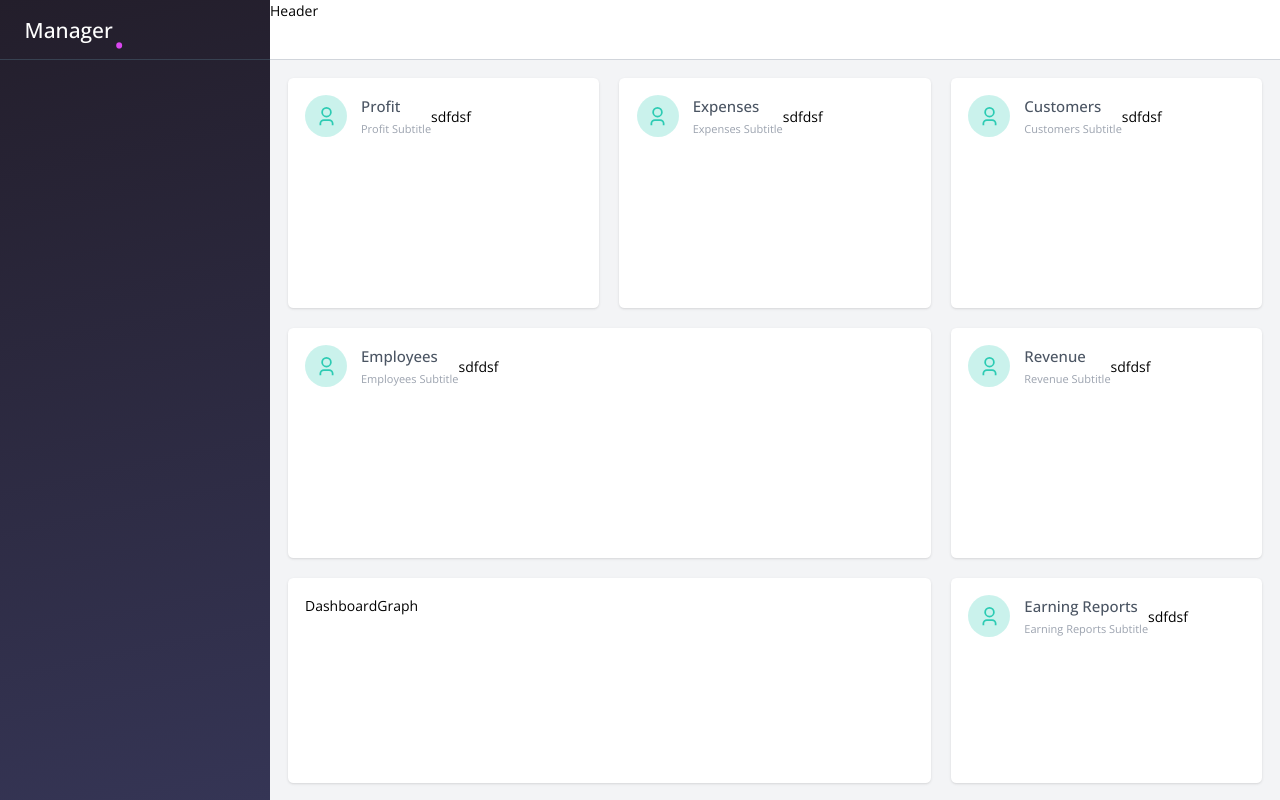
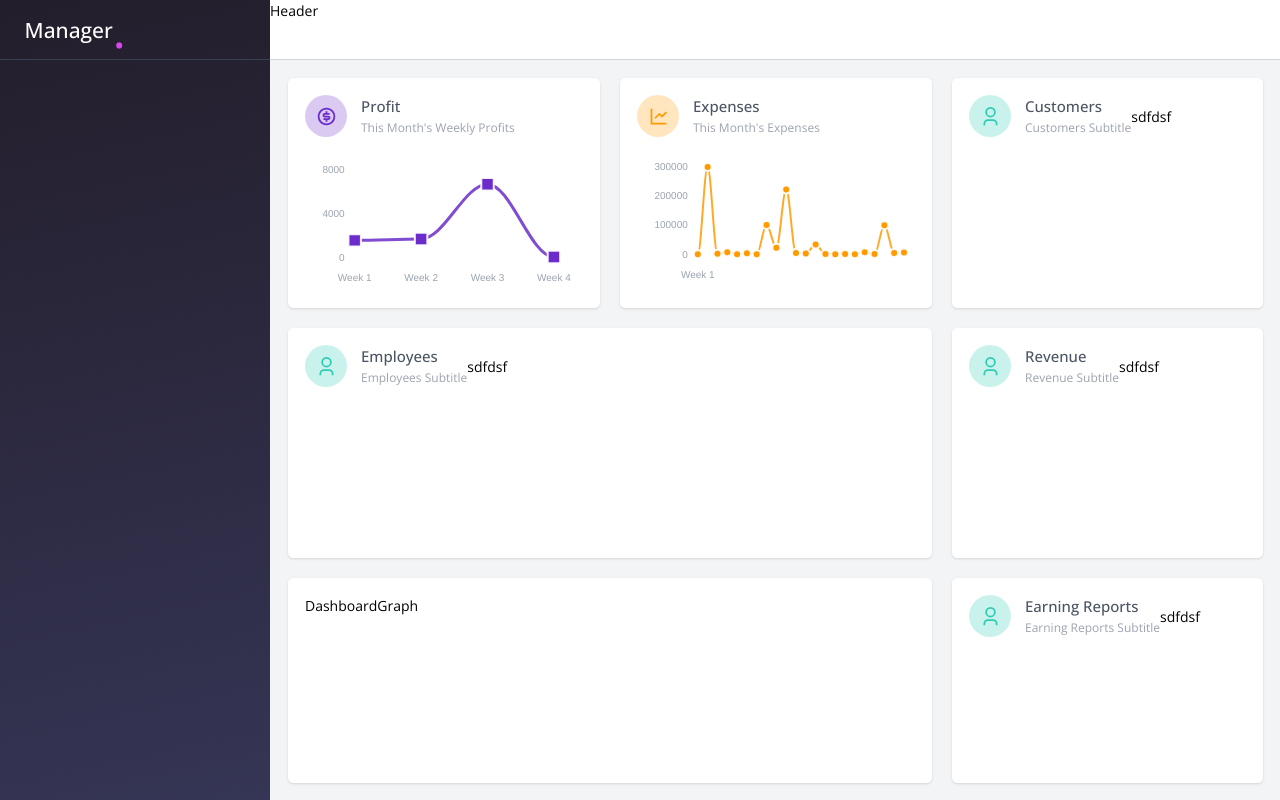
Before and after one commit to andreydolyaa/react-typescript-tailwindcss, a React (Vite) app in the folder ui/: page /dashboard in a window 1280 px wide. Built offline with nearby package versions, Linux system fonts and the light colour scheme; no server answers.

Commit message:
ui add charts to dashboard

```diff
--- a/ui/package.json
+++ b/ui/package.json
@@ -11,8 +11,10 @@
   },
   "dependencies": {
     "@reduxjs/toolkit": "^2.0.1",
+    "apexcharts": "^3.45.0",
     "axios": "^1.6.2",
     "react": "^18.2.0",
+    "react-apexcharts": "^1.4.1",
     "react-dom": "^18.2.0",
     "react-icons": "^4.12.0",
     "react-redux": "^9.0.2",
--- a/ui/src/components/Badge.tsx
+++ b/ui/src/components/Badge.tsx
@@ -22,7 +22,7 @@ const Badge: React.FC<BadgeProps> = ({ title, subtitle, color, iconComponent })
       )}
       <div className="ml-4 flex flex-col justify-between">
         <p className="text-[15px] text-gray-600 font-medium">{title}</p>
-        <p className="text-[11px] text-gray-400">{subtitle}</p>
+        <p className="text-[12px] text-gray-400">{subtitle}</p>
       </div>
     </div>
   );
--- a/ui/src/components/DashboardCards/ExpensesCard.tsx
+++ b/ui/src/components/DashboardCards/ExpensesCard.tsx
@@ -1,18 +1,45 @@
-import { RiUser3Line as User } from "react-icons/ri";
+import ReactApexChart from "react-apexcharts";
+import { RiLineChartLine as Line } from "react-icons/ri";
 import DashboardCard from "./DashboardCard";
 import Badge from "../Badge";
+import { useChartOptions } from "../../hooks/useChartOptions";
+import { useState } from "react";
 
 const ExpensesCard = () => {
+  // TODO: change this data
+
+  const [chartSeries, setChartSeries] = useState([
+    {
+      name: "This Month",
+      data: [
+        77, 300000, 1677, 6700, 12, 3333, 12, 100313, 22341, 222222, 4444, 2312, 33224,
+        442, 1, 323, 33, 6666, 342, 100000, 4324, 5523,
+      ],
+    },
+  ]);
+  const chartOptions = useChartOptions({
+    type: "line",
+    labels: ["Week 1", "Week 2", "Week 3", "Week 4"],
+    lineColors: ["#FF9B00"],
+    lineWidth: 2,
+    pointsWidth: 4,
+    curve: "smooth",
+    pointShape: "circle",
+    xaxisShowLabels: true,
+    yaxisShowLabels: true,
+  });
   return (
     <DashboardCard gridPosition={"2"}>
-      <div className="flex items-center">
+      <div className="h-full flex flex-col ">
         <Badge
           title="Expenses"
-          subtitle="Expenses Subtitle"
-          iconComponent={User}
-          color="#2CCBB3"
+          subtitle="This Month's Expenses"
+          iconComponent={Line}
+          color="#FF9B00"
         />
-        <h1>sdfdsf</h1>
+        <div className="">
+          <ReactApexChart options={chartOptions} series={chartSeries} height={"100%"} />
+        </div>
       </div>
     </DashboardCard>
   );
--- a/ui/src/components/DashboardCards/ProfitCard.tsx
+++ b/ui/src/components/DashboardCards/ProfitCard.tsx
@@ -1,18 +1,43 @@
-import { RiUser3Line as User } from "react-icons/ri";
+import ReactApexChart from "react-apexcharts";
+import { RiMoneyDollarCircleLine as Money } from "react-icons/ri";
 import DashboardCard from "./DashboardCard";
 import Badge from "../Badge";
+import { useState } from "react";
+import { useChartOptions } from "../../hooks/useChartOptions";
 
 const ProfitCard = () => {
+  // TODO: change this data
+
+  const [chartSeries, setChartSeries] = useState([
+    {
+      name: "This Month",
+      data: [1545, 1677, 6700, 12],
+    },
+  ]);
+  const chartOptions = useChartOptions({
+    type: "line",
+    labels: ["Week 1", "Week 2", "Week 3", "Week 4"],
+    lineColors: ["#6B2CCB", "#BFBFBF"],
+    lineWidth: 3,
+    pointsWidth: 7,
+    curve: "smooth",
+    pointShape: "square",
+    xaxisShowLabels: true,
+    yaxisShowLabels: true,
+  });
+
   return (
     <DashboardCard gridPosition={"1"}>
-      <div className="flex items-center">
+      <div className="h-full flex flex-col justify-between">
         <Badge
           title="Profit"
-          subtitle="Profit Subtitle"
-          iconComponent={User}
-          color="#2CCBB3"
+          subtitle="This Month's Weekly Profits"
+          iconComponent={Money}
+          color="#6B2CCB"
         />
-        <h1>sdfdsf</h1>
+        <div className="">
+          <ReactApexChart options={chartOptions} series={chartSeries} height={"100%"} />
+        </div>
       </div>
     </DashboardCard>
   );
--- /dev/null
+++ b/ui/src/hooks/useChartOptions.ts
@@ -0,0 +1,65 @@
+import { ApexOptions } from "apexcharts";
+
+interface ChartOptions {
+  type: string;
+  labels: string[];
+  lineColors: string[];
+  lineWidth: number;
+  pointsWidth: number;
+  pointShape: string;
+  curve: string;
+  xaxisShowLabels: boolean;
+  yaxisShowLabels: boolean;
+}
+
+export const useChartOptions = ({
+  type,
+  labels,
+  lineColors,
+  lineWidth,
+  pointsWidth,
+  curve,
+  pointShape,
+  xaxisShowLabels,
+  yaxisShowLabels,
+}: ChartOptions): ApexOptions => {
+  const options: ApexOptions = {
+    chart: {
+      type: <ApexChart["type"]>type,
+      toolbar: { show: false },
+      zoom: { enabled: false },
+    },
+    labels: labels,
+    xaxis: {
+      axisBorder: { show: false },
+      axisTicks: { show: false },
+      labels: { show: xaxisShowLabels, style: { colors: "#9BA3AF", fontSize: "10px" } },
+    },
+    yaxis: {
+      labels: { show: yaxisShowLabels, style: { colors: "#9BA3AF", fontSize: "10px" } },
+    },
+    grid: { show: false },
+    stroke: {
+      show: true,
+      curve: <ApexStroke["curve"]>curve,
+      lineCap: "butt",
+      colors: <ApexStroke["colors"]>lineColors,
+      width: <ApexStroke["width"]>lineWidth,
+      dashArray: 0,
+    },
+    legend: { show: false },
+    tooltip: {
+      enabled: true,
+      followCursor: true,
+      custom: function ({ series, seriesIndex, dataPointIndex, w }) {
+        return `<div class="bg-gray-200 py-1 px-4 text-[10px]">$${series[seriesIndex][dataPointIndex]}</div>`;
+      },
+    },
+    markers: {
+      size: pointsWidth,
+      shape: <ApexMarkerShape>pointShape,
+      colors: <ApexMarkers["colors"]>lineColors,
+    },
+  };
+  return options;
+};
```
Also changed, not shown: 1 other file (tests, documents, lock files or other folders).
